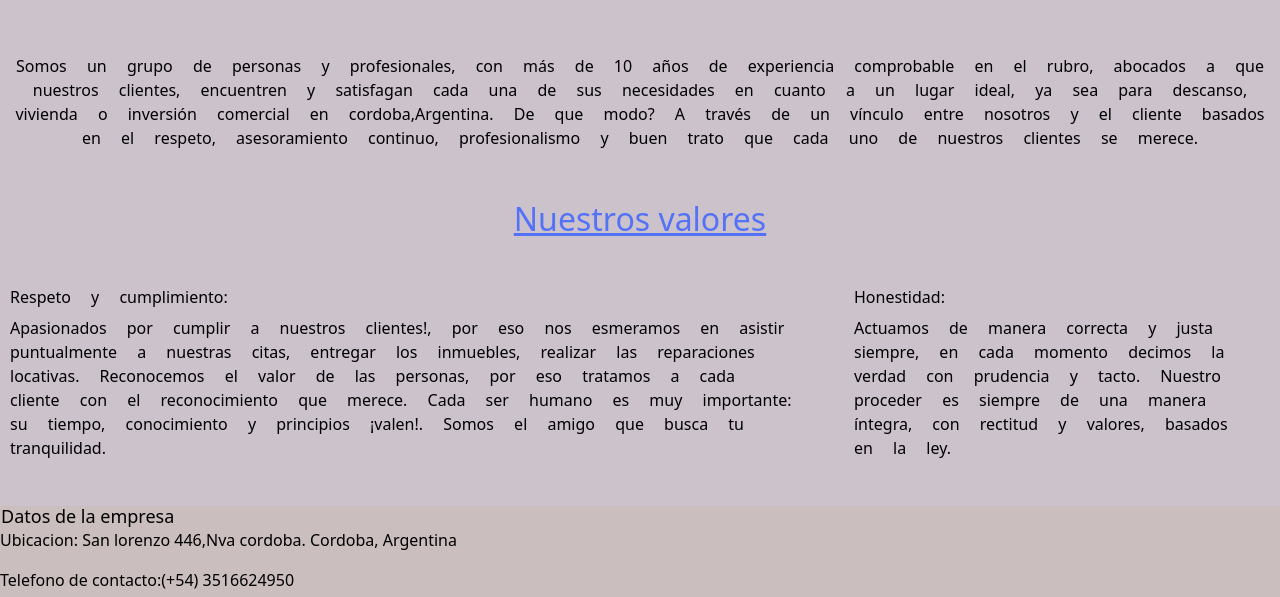
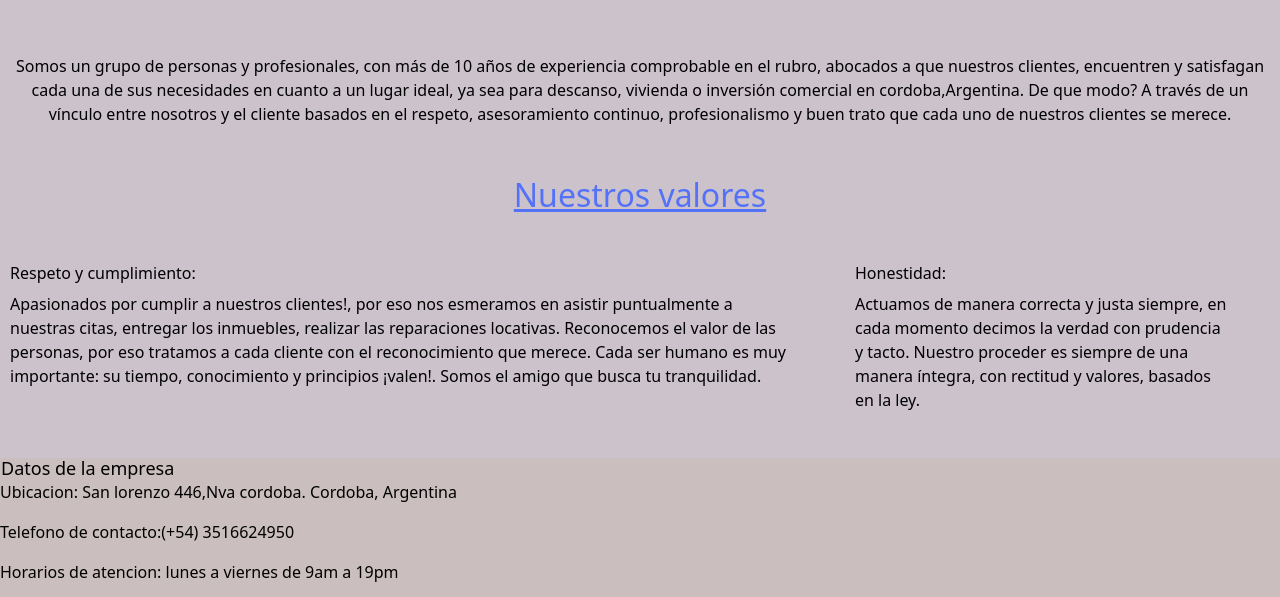
Before and after one commit to lauticortez01/P.F.Cortez, a plain HTML site: page pages/empresa.html in a window 1280 px wide. Shown: the part 608-1205 px from the top of the page. Drawn offline with nearby package versions, Linux system fonts and the light colour scheme.

Commit message:
preEntrega2

```diff
--- a/style.css
+++ b/style.css
@@ -195,7 +195,7 @@ h2{
     font-family: inherit;
     font-size:medium;
     text-align: center;
-    word-spacing: 1rem;
+    margin:5px;
 }
 .mepa{
     color: black;
@@ -203,18 +203,19 @@ h2{
     font-size: 1rem;
     text-align: left;
     display: flex;
-    flex-direction: row;
+    flex-direction: column;
     margin-bottom: 30px;
     margin-left: 10px;
-    width: 100%;
     height: min-content;
+    gap:5px
 }
+
 @media(min-width: 768px){
     .mepa{color: black;
         font-family: inherit;
         font-size: 1rem;
+        flex-direction: row;
         text-align: left;
-        word-spacing: 1rem;
         display: flex;
         flex-direction: row;
         margin-bottom: 30px;
```
